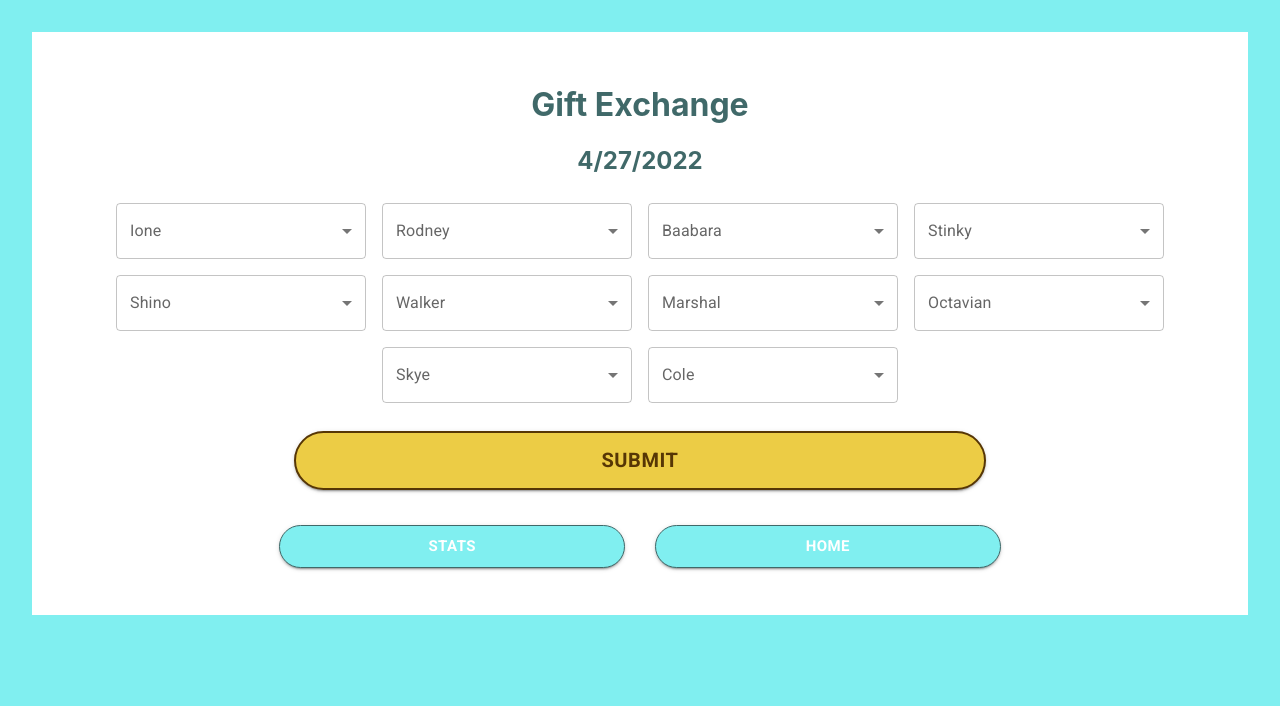
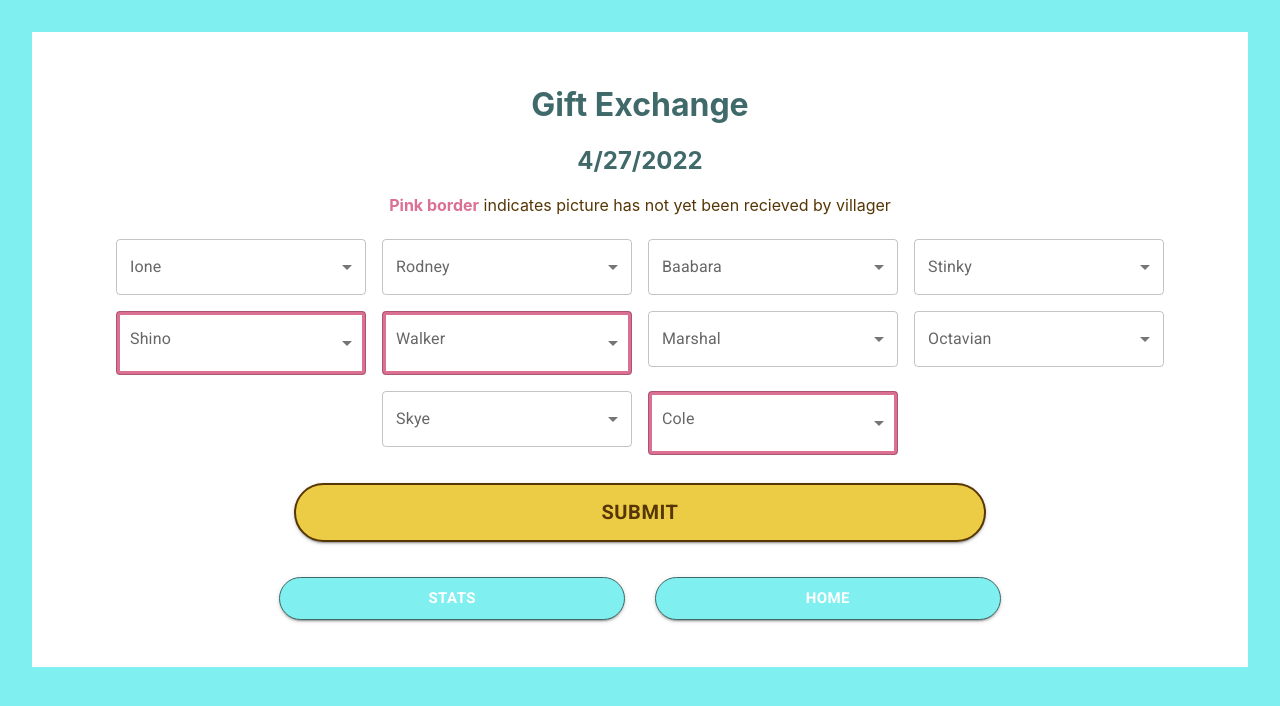
Before and after one commit to 2022-spring-adv-fe-mowe/tca-animal-crossing, a React (Create React App) app: page /#/play in a window 1280 px wide. Shown: the top 706 px of the page. Built offline with nearby package versions, Linux system fonts and the light colour scheme.

Commit message:
Got "picture needed" indicator working

```diff
--- a/src/App.css
+++ b/src/App.css
@@ -1,3 +1,4 @@
+
 .App {
   min-height: 100vh;
   text-align: center;
@@ -35,7 +36,6 @@
   color: #80EFF0;
   background-color: white;
   padding: 2em;
-  margin-bottom: 2em;
 }
 
 .play h1, .play h2, .stats h1 {
@@ -61,3 +61,16 @@
   color: #80EFF0;
   border: .15em solid #80EFF0;
 }
+
+#picture-needed {
+  border: .25em solid palevioletred !important;
+}
+
+.play p {
+  color: #563605;
+}
+
+.play #pink {
+  color: palevioletred !important;
+  font-weight: bold;
+}
--- a/src/Play.js
+++ b/src/Play.js
@@ -78,6 +78,7 @@ export const Play = ({
 			<div className="play">
 			<h1>Gift Exchange</h1>
 			<h2> {date} </h2>
+			<p><span id="pink">Pink border</span> indicates picture has not yet been recieved by villager</p>
 
 			{villagers.map(x =>
 				<FormControl
@@ -87,7 +88,7 @@ export const Play = ({
 					<Select
 						labelId="gift-exchange-label"
 						inputRef={select}
-						id="gift-exchange"
+						id={ x.picture !== true ? "picture-needed" : "gift-exchange" }
 						value={villagersGiftExchangeSelections.filter(y => y.name === x).giftExchange}
 						label="Gift Exchange"
 						onChange={(e) => handleChange(x, e.target.value)}
```
